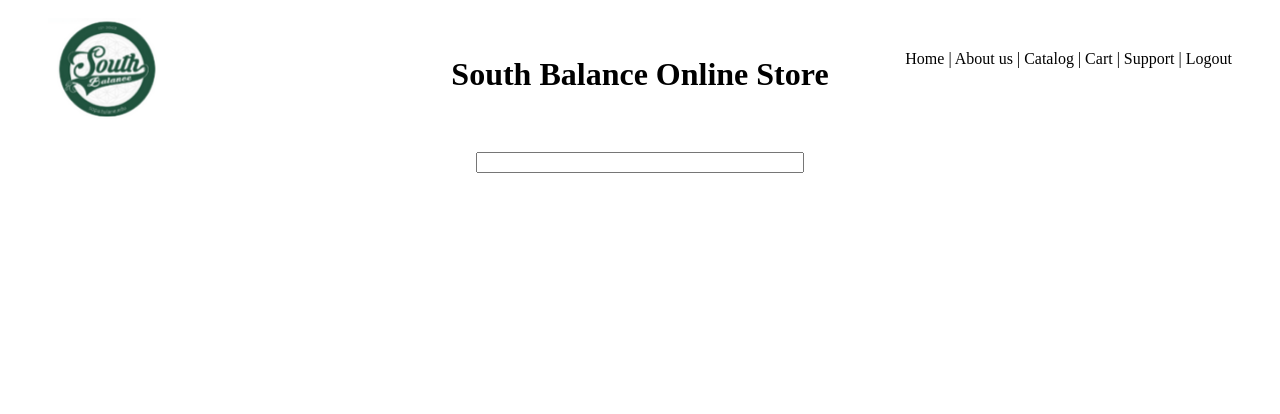
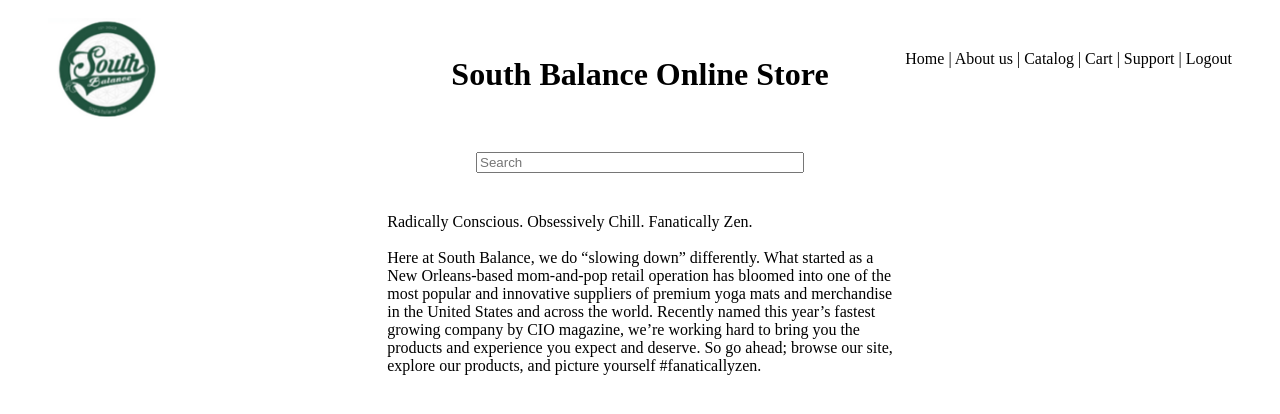
Before and after one commit to indigo77072/AppDevSouthBalanceSite, a PHP site: page / in a window 1280 px wide. Shown: the top 414 px of the page. Run offline with PHP 8.4, Linux system fonts and the light colour scheme; data that the repository does not hold is empty.

Commit message:
Worked on home page

```diff
--- a/index.php
+++ b/index.php
@@ -23,8 +23,17 @@ $conn = new mysqli($servername, $username, $password);
 ?>
 
   <div id="searchBar">
-    <input type="text" id="search">
+    <input type="text" id="search" placeholder="Search">
 </div>
+<div id="bodyText"><p>Radically Conscious. Obsessively Chill. Fanatically Zen.</p><br>
+<p class="bodyContent">Here at South Balance, we do “slowing down” differently. What started as a New Orleans-based mom-and-pop
+  retail operation has bloomed into one of the most popular and innovative suppliers of premium yoga mats
+  and merchandise in the United States and across the world. Recently named this year’s fastest growing company
+  by CIO magazine, we’re working hard to bring you the products and experience you expect and deserve. So go ahead;
+  browse our site, explore our products, and picture yourself #fanaticallyzen.</p>
+</div>
+
+
 
 <!--
 // // Check connection
--- a/index_styles.css
+++ b/index_styles.css
@@ -14,3 +14,13 @@ div#searchBar {
 input#search {
     width: 320px;
 }
+
+div#bodyText {
+    margin: 40px auto auto auto;
+    width: 40%;
+}
+
+p {
+    margin: auto;
+    text-align: left;
+}
--- a/logout_styles.css
+++ b/logout_styles.css
@@ -7,6 +7,6 @@
 */
 
 p#logoutMsg {
-    margin-top: 110px;
+    margin-top: 70px;
     text-align: center;
 }
```
